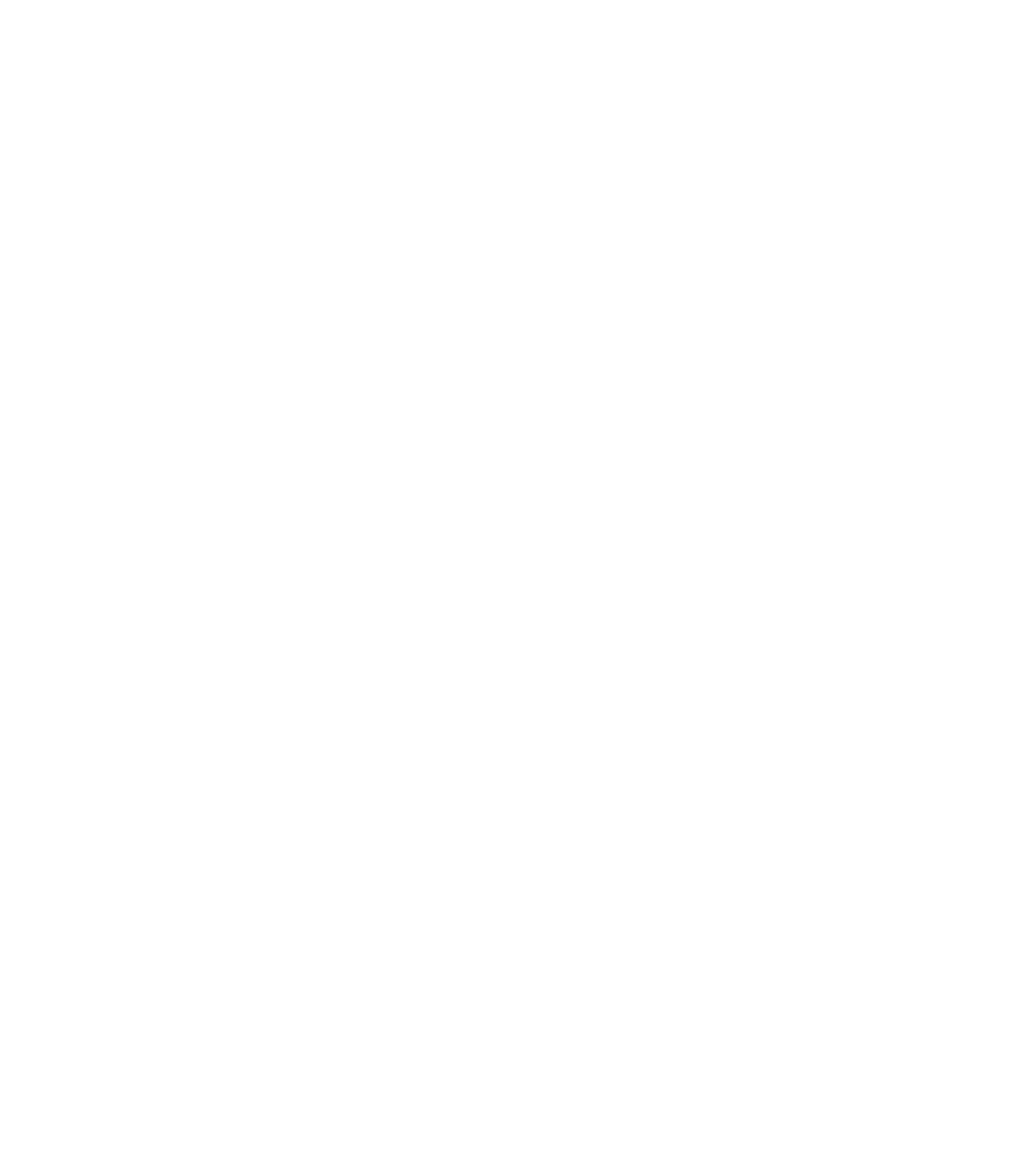
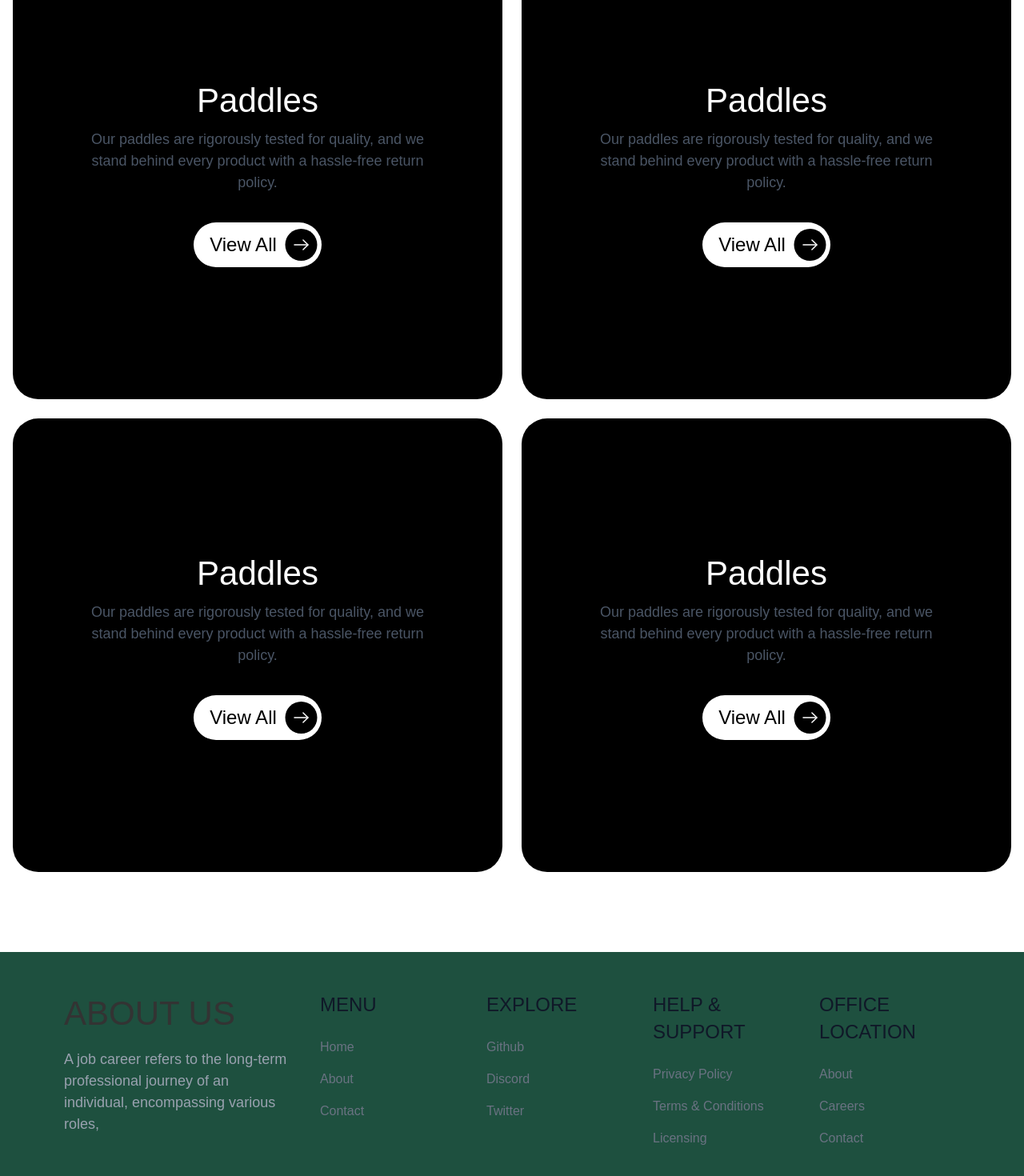
Before and after one commit to MuhammadShameel/Pickle-Ball, a Next.js app: page / in a window 1280 px wide. Shown: the part 1128-2598 px from the top of the page at 80% size. Before the commit the page ends 960 px from the top, so only its background shows below. Built offline with nearby package versions, Linux system fonts and the light colour scheme; a web font is replaced by a local one.

Commit message:
footer structure set

```diff
--- a/app/components/HowItWorks.tsx
+++ b/app/components/HowItWorks.tsx
@@ -2,10 +2,13 @@
 import Image from "next/image";
 import paddle from "../../public/assets/images/hiw-paddle-img.png";
 import btnArrow from "../../public/assets/btn-white-arrow.svg";
+import btnArrowBlack from "../../public/assets/btn-black-arrow.svg";
 
 const HowItWorks = () => {
   return (
-    <div className="container mx-auto mt-[100px] px-4">
+    <div>
+      {/* how it work  */}
+      <section className="container mx-auto mt-[100px] px-4">
         <h2
           className="leading-[70px] text-black"
           style={{ letterSpacing: "-1.3px" }}
@@ -90,6 +93,225 @@
             </button>
           </div>
         </div>
+      </section>
+      {/* accesories section  */}
+      <section className="container mx-auto mt-[100px] px-4">
+        <div className="flex flex-wrap gap-6">
+          {/* Each box takes full width on mobile, half on lg (with gap accounted for) */}
+
+          <div className="w-full lg:w-[calc(50%-12px)] bg-black text-white  lg:px-[85px] lg:py-[165px] px-[31px] py-[93px] text-center rounded-4xl ">
+            <h3 className="text-xl font-normal font-Allotrope mb-[5px]">
+              Paddles
+            </h3>
+            <p
+              className="text-gray-600 font-Allotrope "
+              style={{ fontSize: "18px " }}
+            >
+              Our paddles are rigorously tested for quality, and we stand behind
+              every product with a hassle-free return policy.
+            </p>
+            <button className="btn btn-primary flex mx-auto items-center gap-2.5 leading-normal mt-9 cursor-pointer">
+              View All
+              <div className="icon-wrapper">
+                <Image
+                  src={btnArrowBlack}
+                  alt="Arrow svg"
+                  width={40} // Adjust width as needed
+                  height={40} // Adjust height as needed
+                />
+              </div>
+            </button>
+          </div>
+          <div className="w-full lg:w-[calc(50%-12px)] bg-black text-white  lg:px-[85px] lg:py-[165px] px-[31px] py-[93px] text-center rounded-4xl ">
+            <h3 className="text-xl font-normal font-Allotrope mb-[5px]">
+              Paddles
+            </h3>
+            <p
+              className="text-gray-600 font-Allotrope "
+              style={{ fontSize: "18px " }}
+            >
+              Our paddles are rigorously tested for quality, and we stand behind
+              every product with a hassle-free return policy.
+            </p>
+            <button className="btn btn-primary flex mx-auto items-center gap-2.5 leading-normal mt-9 cursor-pointer">
+              View All
+              <div className="icon-wrapper">
+                <Image
+                  src={btnArrowBlack}
+                  alt="Arrow svg"
+                  width={40} // Adjust width as needed
+                  height={40} // Adjust height as needed
+                />
+              </div>
+            </button>
+          </div>
+          <div className="w-full lg:w-[calc(50%-12px)] bg-black text-white lg:px-[85px] lg:py-[165px] px-[31px] py-[93px] text-center rounded-4xl ">
+            <h3 className="text-xl font-normal font-Allotrope mb-[5px]">
+              Paddles
+            </h3>
+            <p
+              className="text-gray-600 font-Allotrope "
+              style={{ fontSize: "18px " }}
+            >
+              Our paddles are rigorously tested for quality, and we stand behind
+              every product with a hassle-free return policy.
+            </p>
+            <button className="btn btn-primary flex mx-auto items-center gap-2.5 leading-normal mt-9 cursor-pointer">
+              View All
+              <div className="icon-wrapper">
+                <Image
+                  src={btnArrowBlack}
+                  alt="Arrow svg"
+                  width={40} // Adjust width as needed
+                  height={40} // Adjust height as needed
+                />
+              </div>
+            </button>
+          </div>
+          <div className="w-full lg:w-[calc(50%-12px)] bg-black text-white  lg:px-[85px] lg:py-[165px] px-[31px] py-[93px] text-center rounded-4xl ">
+            <h3 className="text-xl font-normal font-Allotrope mb-[5px]">
+              Paddles
+            </h3>
+            <p
+              className="text-gray-600 font-Allotrope "
+              style={{ fontSize: "18px " }}
+            >
+              Our paddles are rigorously tested for quality, and we stand behind
+              every product with a hassle-free return policy.
+            </p>
+            <button className="btn btn-primary flex mx-auto items-center gap-2.5 leading-normal mt-9 cursor-pointer">
+              View All
+              <div className="icon-wrapper">
+                <Image
+                  src={btnArrowBlack}
+                  alt="Arrow svg"
+                  width={40} // Adjust width as needed
+                  height={40} // Adjust height as needed
+                />
+              </div>
+            </button>
+          </div>
+        </div>
+      </section>
+
+      {/* Footer  */}
+      <footer className="bg-white dark:bg-gray-900 mt-100 px-[80px] py-[49px] bg-green">
+        <div className="mx-auto w-full max-w-screen-xl">
+          <div className="flex flex-col lg:flex-row gap-10">
+            {/* About Us Section - Reduced width */}
+            <div className="lg:w-1/4">
+              <a href="/" className="flex items-center">
+                <h3 className="self-center uppercase font-Allotrope text-2xl font-semibold whitespace-nowrap dark:text-white">
+                  About Us
+                </h3>
+              </a>
+              <p className="text-gray-400 mt-4" style={{ fontSize: "18px" }}>
+                A job career refers to the long-term professional journey of an
+                individual, encompassing various roles,
+              </p>
+            </div>
+
+            {/* 4 Lists in Single Row */}
+            <div className="flex-1 grid grid-cols-2 md:grid-cols-4 gap-8">
+              {/* Resources */}
+              <div>
+                <p className="mb-6 text-sm font-semibold text-gray-900 uppercase dark:text-white">
+                  Menu
+                </p>
+                <ul className="text-gray-500 dark:text-gray-400 font-medium space-y-4">
+                  <li>
+                    <a href="#" className="hover:underline">
+                      Home
+                    </a>
+                  </li>
+                  <li>
+                    <a href="#" className="hover:underline">
+                      About
+                    </a>
+                  </li>
+                  <li>
+                    <a href="#" className="hover:underline">
+                      Contact
+                    </a>
+                  </li>
+                </ul>
+              </div>
+
+              {/* Follow us */}
+              <div>
+                <p className="mb-6 text-sm font-semibold text-gray-900 uppercase dark:text-white">
+                  Explore
+                </p>
+                <ul className="text-gray-500 dark:text-gray-400 font-medium space-y-4">
+                  <li>
+                    <a href="#" className="hover:underline">
+                      Github
+                    </a>
+                  </li>
+                  <li>
+                    <a href="#" className="hover:underline">
+                      Discord
+                    </a>
+                  </li>
+                  <li>
+                    <a href="#" className="hover:underline">
+                      Twitter
+                    </a>
+                  </li>
+                </ul>
+              </div>
+
+              {/* Legal */}
+              <div>
+                <p className="mb-6 text-sm font-semibold text-gray-900 uppercase dark:text-white">
+                  Help & Support
+                </p>
+                <ul className="text-gray-500 dark:text-gray-400 font-medium space-y-4">
+                  <li>
+                    <a href="#" className="hover:underline">
+                      Privacy Policy
+                    </a>
+                  </li>
+                  <li>
+                    <a href="#" className="hover:underline">
+                      Terms & Conditions
+                    </a>
+                  </li>
+                  <li>
+                    <a href="#" className="hover:underline">
+                      Licensing
+                    </a>
+                  </li>
+                </ul>
+              </div>
+
+              {/* Company */}
+              <div>
+                <p className="mb-6 text-sm font-semibold text-gray-900 uppercase dark:text-white">
+                  OFFICE LOCATION
+                </p>
+                <ul className="text-gray-500 dark:text-gray-400 font-medium space-y-4">
+                  <li>
+                    <a href="#" className="hover:underline">
+                      About
+                    </a>
+                  </li>
+                  <li>
+                    <a href="#" className="hover:underline">
+                      Careers
+                    </a>
+                  </li>
+                  <li>
+                    <a href="#" className="hover:underline">
+                      Contact
+                    </a>
+                  </li>
+                </ul>
+              </div>
+            </div>
+          </div>
+        </div>
+      </footer>
     </div>
   );
 };
--- a/app/styles/globals.css
+++ b/app/styles/globals.css
@@ -45,6 +45,10 @@
   color: #1e503f;
 }
 
+.bg-green {
+  background-color: #1e503f;
+}
+
 .bg-pink {
   background-color: #ffcfcc;
 }
```
Lines whose indentation alone changed are shown as unchanged.
